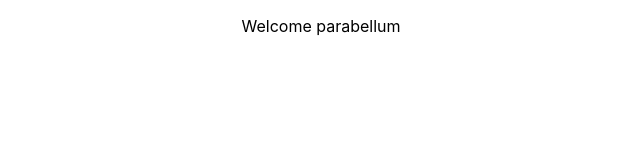
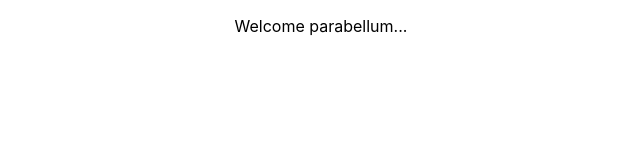
Before and after one commit to Morsetim/parabellum, a React (Create React App) app: page / in a window 1280 px wide. Shown: the top 160 px of the page, without its empty margins (319-959 px from the left). Built offline with nearby package versions, Linux system fonts and the light colour scheme.

Commit message:
start parabellum

```diff
--- a/src/App.js
+++ b/src/App.js
@@ -1,10 +1,9 @@
-import logo from './logo.svg';
 import './App.css';
 
 function App() {
   return (
     <div className="App">
-      <p>Welcome parabellum</p>
+      <p>Welcome parabellum...</p>
     </div>
   );
 }
```
